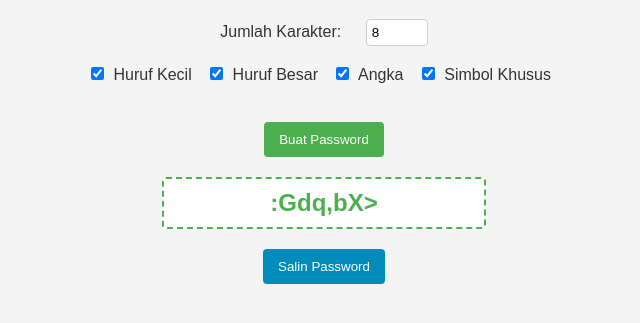
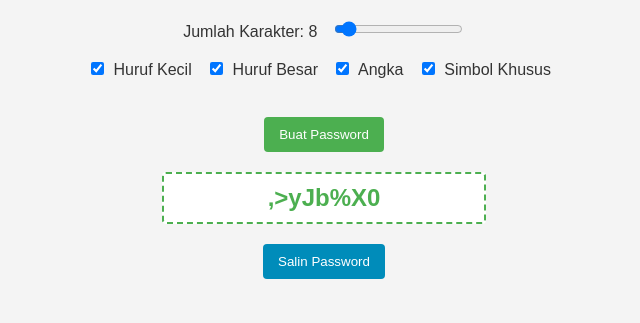
Before and after one commit to afkarfcom/password-generator, a plain HTML site: page index.html in a window 1280 px wide. Both pictures are taken after a click on the button "Buat Password". Shown: the part 61-384 px from the top of the page, without its empty margins (316-956 px from the left). Drawn offline with Linux system fonts and the light colour scheme.

Commit message:
Update index.html

```diff
--- a/index.html
+++ b/index.html
@@ -20,8 +20,8 @@
 <body>
     <h1>Password Generator</h1>
     <div class="options">
-        <label for="length">Jumlah Karakter:</label>
-        <input type="number" id="length" min="1" value="8"><br><br>
+        <label for="length">Jumlah Karakter: <span id="lengthValue">8</span></label>
+        <input type="range" id="length" min="4" max="64" value="8" oninput="updateLengthValue()"><br><br>
 
         <label><input type="checkbox" id="lowercase" checked> Huruf Kecil</label>
         <label><input type="checkbox" id="uppercase" checked> Huruf Besar</label>
@@ -34,6 +34,11 @@
     <button class="copy-button" onclick="copyPassword()">Salin Password</button>
 
     <script>
+        function updateLengthValue() {
+            const length = document.getElementById('length').value;
+            document.getElementById('lengthValue').innerText = length;
+        }
+
         function generatePassword() {
             const length = document.getElementById('length').value;
             const includeLowercase = document.getElementById('lowercase').checked;
@@ -58,10 +63,21 @@
             }
 
             let password = '';
-            for (let i = 0; i < length; i++) {
+
+            // Menambahkan satu karakter dari setiap kategori
+            if (includeLowercase) password += lowercaseChars[Math.floor(Math.random() * lowercaseChars.length)];
+            if (includeUppercase) password += uppercaseChars[Math.floor(Math.random() * uppercaseChars.length)];
+            if (includeNumbers) password += numberChars[Math.floor(Math.random() * numberChars.length)];
+            if (includeSymbols) password += symbolChars[Math.floor(Math.random() * symbolChars.length)];
+
+            // Mengisi sisa password dengan karakter acak
+            for (let i = password.length; i < length; i++) {
                 const randomIndex = Math.floor(Math.random() * validChars.length);
                 password += validChars[randomIndex];
             }
+
+            // Mengacak urutan karakter dalam password
+            password = password.split('').sort(() => Math.random() - 0.5).join('');
 
             document.getElementById('password').innerText = password;
         }
```
